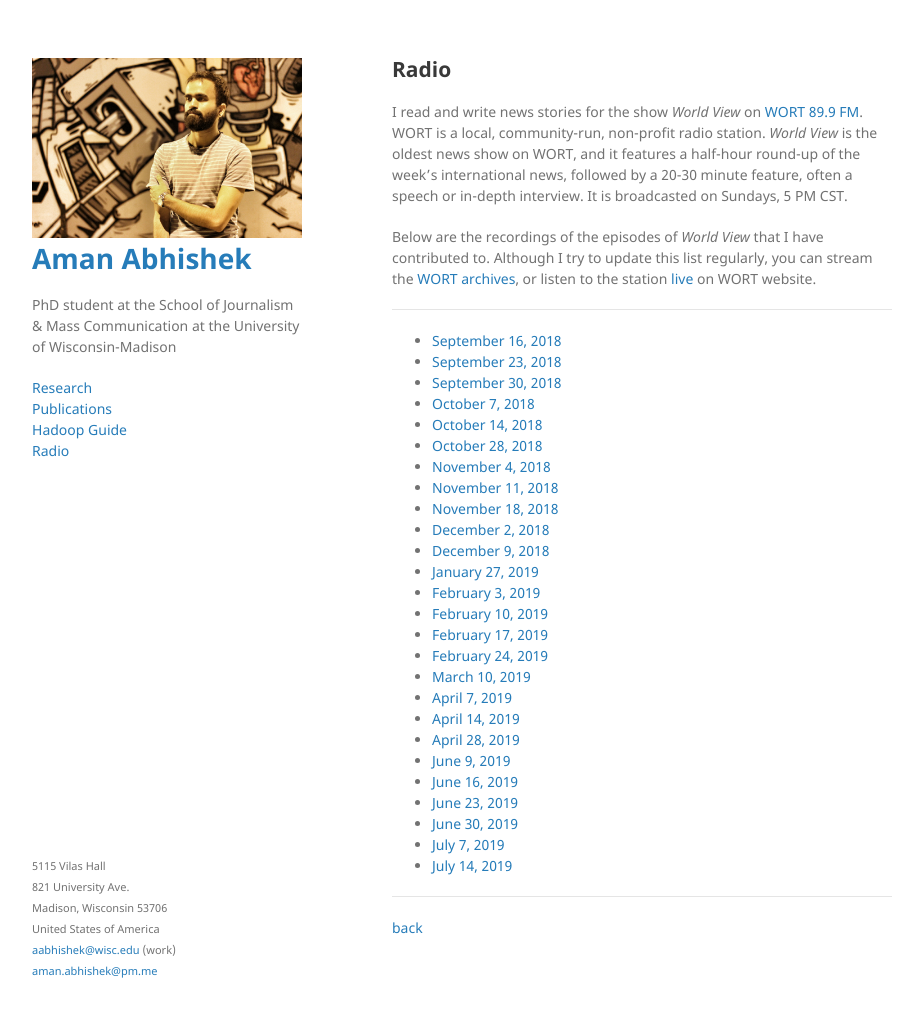
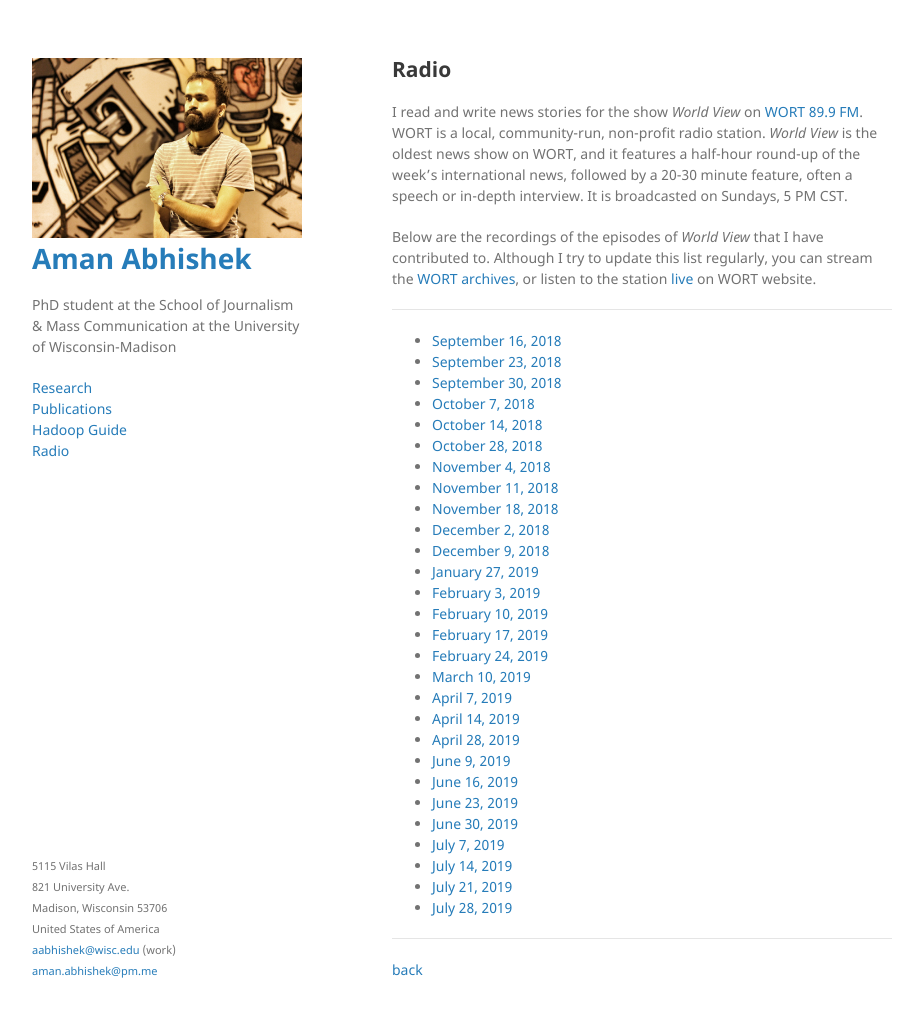
Before and after one commit to aman-abhishek/aman-abhishek.github.io, a Jekyll site: the page built from radio.md, in a window 1280 px wide and 1050 px high. Shown: the top 1017 px of the window, without its empty margins (178-1101 px from the left). Built offline with Jekyll 4.4.1, drawn with Linux system fonts in a browser that asks for light colours; our own code applies the rules of GitHub Pages for plain Markdown files.

```diff
--- a/radio.md
+++ b/radio.md
@@ -36,6 +36,8 @@ Below are the recordings of the episodes of *World View* that I have contributed
 * [June 30, 2019](https://www.dropbox.com/s/rb0rm6j37qiajyx/June%2030%202019.mp3)
 * [July 7, 2019](https://www.dropbox.com/s/ff3nmuuwgtg63li/July%207%202019.mp3)
 * [July 14, 2019](https://www.dropbox.com/s/uldlh8tkewshh96/July%2014%202019.mp3)
+* [July 21, 2019](https://www.dropbox.com/s/ii8gq1gj58sh5uf/July%2021%202019.mp3)
+* [July 28, 2019](https://www.dropbox.com/s/kvx7tzgzs7l1ics/July%2028%202019.mp3)
 
 ----------------------------------------------------------------------------------------
 
```
